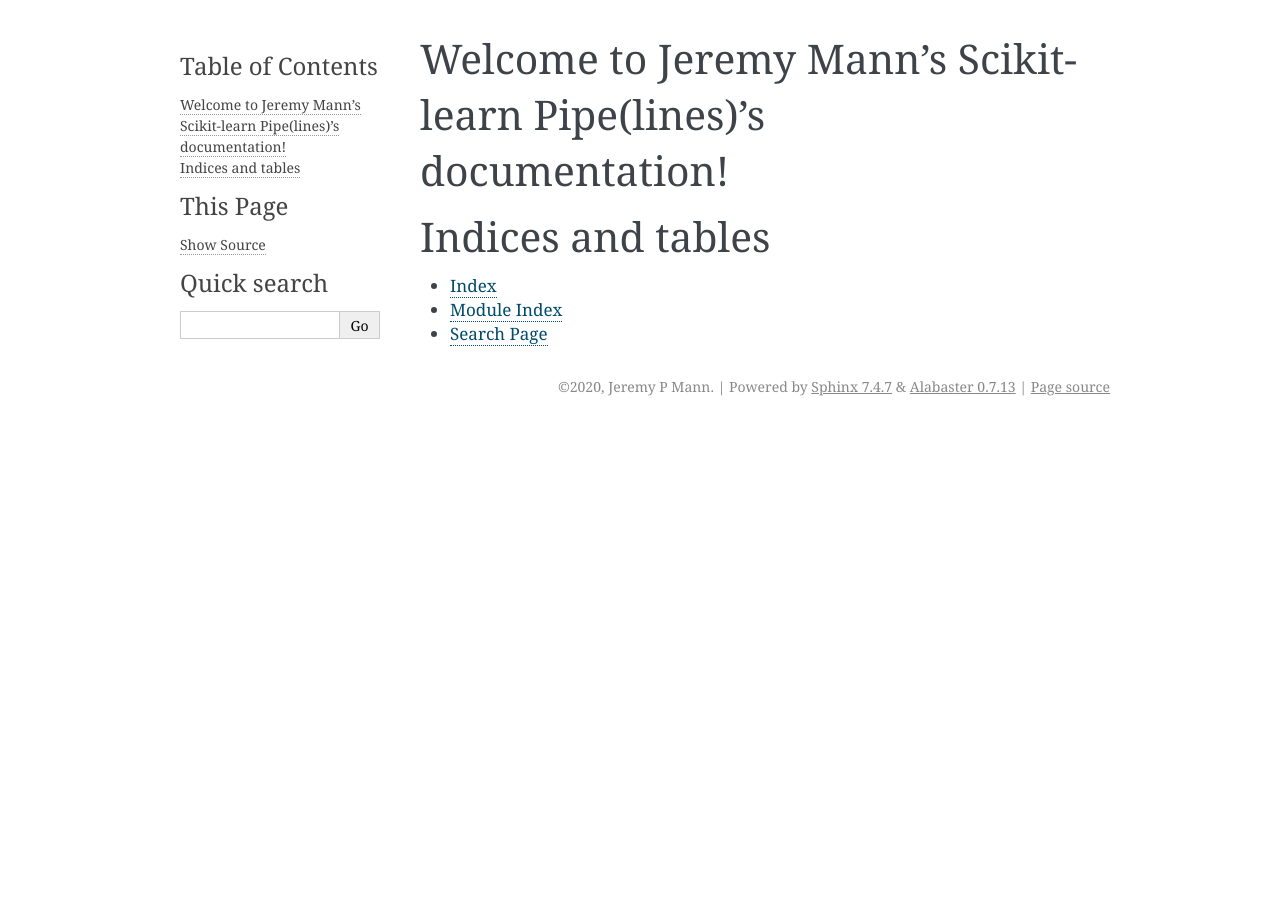
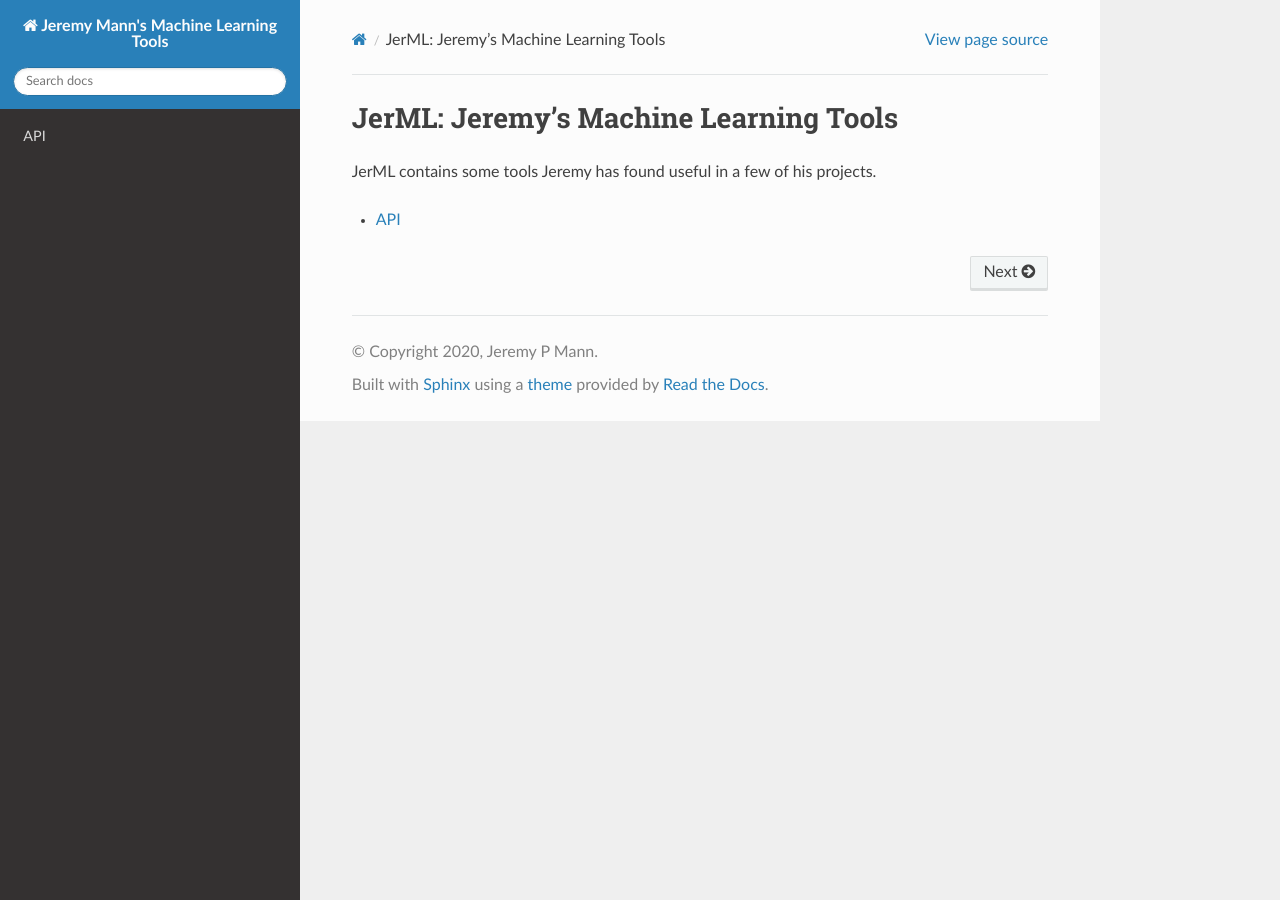
Before and after one commit to jeremy-p-mann/jers_ml_tools, a Sphinx documentation site: the page built from docs/source/index.rst, in a window 1280 px wide. Built offline with Sphinx 7.4.7 and the Read the Docs theme 2.0.0, drawn with Linux system fonts in a browser that asks for light colours.

```diff
--- /dev/null
+++ b/docs/source/_templates/module.rst
@@ -0,0 +1,57 @@
+{{ fullname }}
+{{ underline }}
+
+.. automodule:: {{ fullname }}
+
+   {% block functions %}
+   {% if functions %}
+
+   Functions
+   ---------
+
+   {% for item in functions %}
+
+   .. autofunction:: {{ item }}
+
+   .. include:: backreferences/{{fullname}}.{{item}}.examples
+
+   .. raw:: html
+
+	       <div class="sphx-glr-clear"></div>
+
+   {%- endfor %}
+   {% endif %}
+   {% endblock %}
+
+   {% block classes %}
+   {% if classes %}
+
+   Classes
+   -------
+
+   {% for item in classes %}
+   .. autoclass:: {{ item }}
+      :members:
+
+   .. include:: backreferences/{{fullname}}.{{item}}.examples
+
+   .. raw:: html
+
+	       <div class="sphx-glr-clear"></div>
+
+   {%- endfor %}
+   {% endif %}
+   {% endblock %}
+
+   {% block exceptions %}
+   {% if exceptions %}
+
+   Exceptions
+   ----------
+
+   .. autosummary::
+   {% for item in exceptions %}
+      {{ item }}
+   {%- endfor %}
+   {% endif %}
+   {% endblock %}
--- /dev/null
+++ b/docs/source/api.rst
@@ -0,0 +1,11 @@
+API
+===
+
+.. currentmodule:: jerml
+
+.. autosummary::
+   :toctree: _autosummary/
+   :template: module.rst
+
+   transformers
+   hyperparameters
--- a/docs/source/conf.py
+++ b/docs/source/conf.py
@@ -17,7 +17,7 @@ sys.path.insert(0, os.path.abspath('../../jerml'))
 
 # -- Project information -----------------------------------------------------
 
-project = "Jeremy Mann's Scikit-learn Pipe(lines)"
+project = "Jeremy Mann's Machine Learning Tools"
 copyright = '2020, Jeremy P Mann'
 author = 'Jeremy P Mann'
 
@@ -31,8 +31,14 @@ release = '0.0.0'
 # extensions coming with Sphinx (named 'sphinx.ext.*') or your custom
 # ones.
 extensions = [
-			'sphinx.ext.autodoc', 'sphinx.ext.coverage', 'sphinx.ext.napoleon'
+        'sphinx.ext.autodoc',
+        'sphinx.ext.autosummary',
+        'sphinx.ext.coverage',
+        'sphinx.ext.napoleon'
 ]
+
+autosummary_generate = True
+autodoc_default_flags = ['members']
 
 # Add any paths that contain templates here, relative to this directory.
 templates_path = ['_templates']
@@ -48,7 +54,7 @@ exclude_patterns = []
 # The theme to use for HTML and HTML Help pages.  See the documentation for
 # a list of builtin themes.
 #
-html_theme = 'alabaster'
+html_theme = 'sphinx_rtd_theme'
 
 # Add any paths that contain custom static files (such as style sheets) here,
 # relative to this directory. They are copied after the builtin static files,
--- a/docs/source/index.rst
+++ b/docs/source/index.rst
@@ -1,20 +1,9 @@
-.. Jeremy Mann's Scikit-learn Pipe(lines) documentation master file, created by
-   sphinx-quickstart on Thu Jul  2 15:49:31 2020.
-   You can adapt this file completely to your liking, but it should at least
-   contain the root `toctree` directive.
+JerML: Jeremy's Machine Learning Tools
+======================================
 
-Welcome to Jeremy Mann's Scikit-learn Pipe(lines)'s documentation!
-==================================================================
+JerML contains some tools Jeremy has found useful in a few of his projects.
 
 .. toctree::
    :maxdepth: 2
-   :caption: Contents:
 
-
-
-Indices and tables
-==================
-
-* :ref:`genindex`
-* :ref:`modindex`
-* :ref:`search`
+   api
```
Also changed, not shown: docs/source/_autosummary/jerml.hyperparameters.rst (added, +24 -0 lines), docs/source/_autosummary/jerml.transformers.rst (added, +48 -0 lines).
